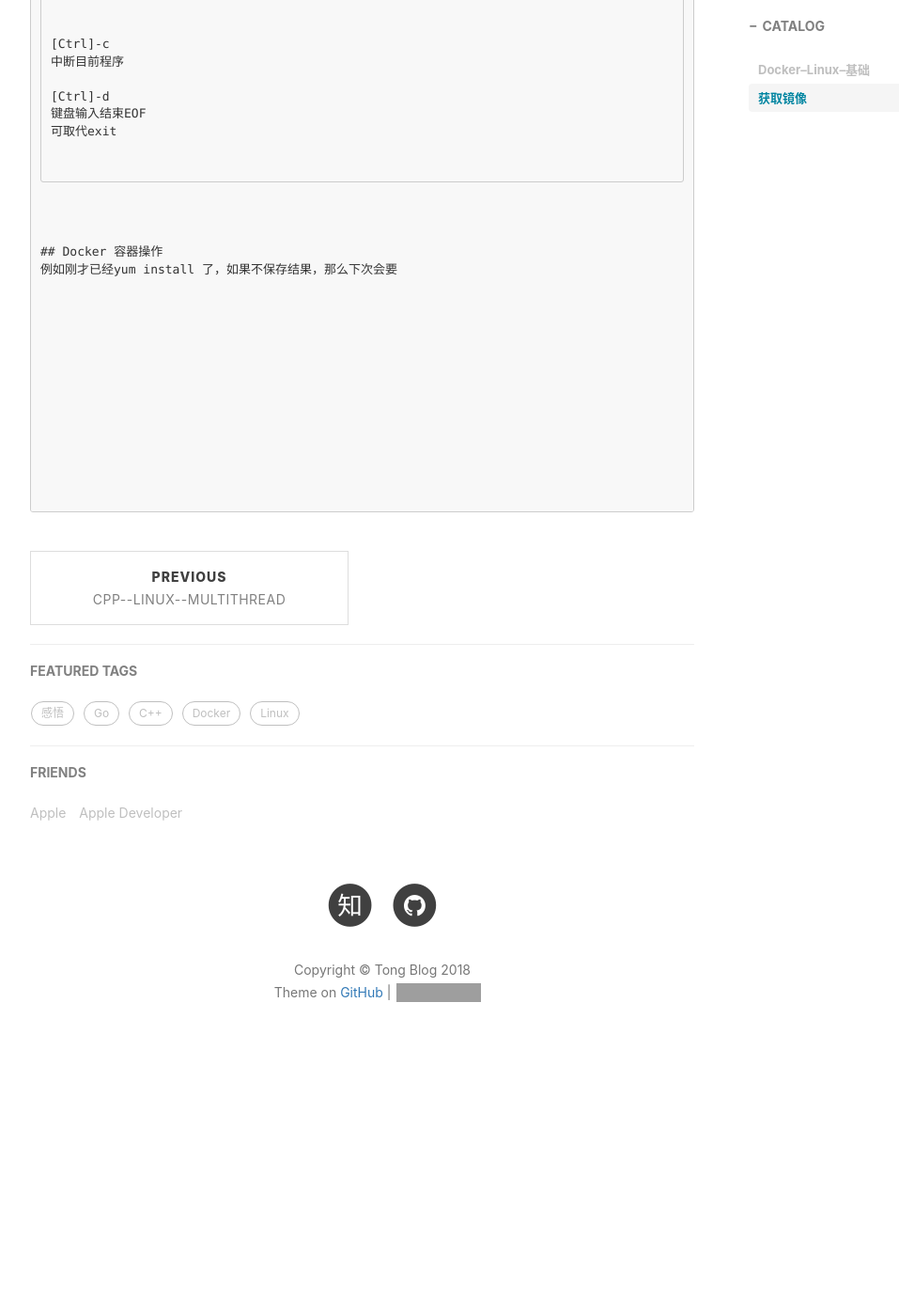
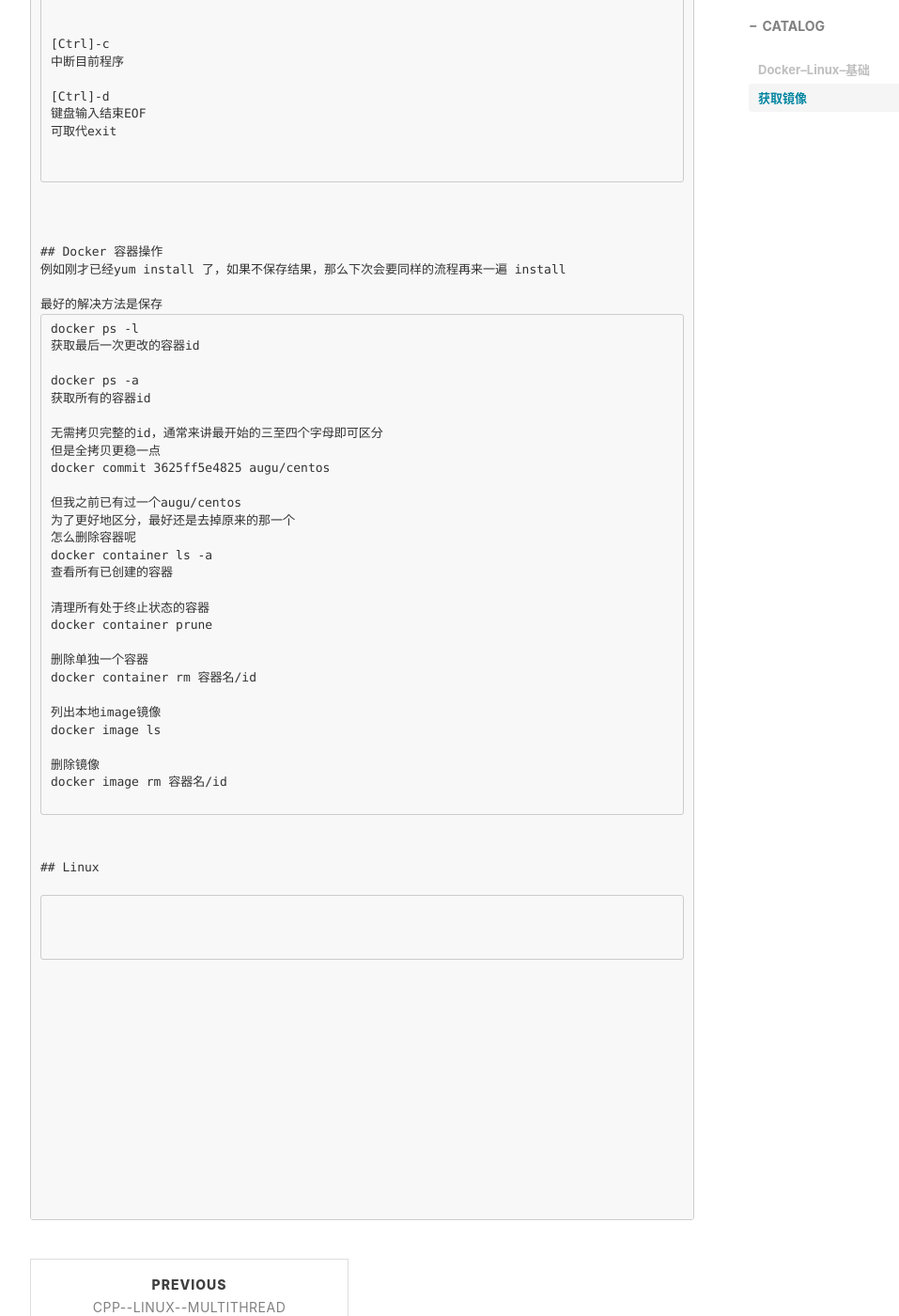
Before and after one commit to AugustineTong/TongBlog, a Jekyll site: the page built from _posts/2018-12-13-DockerLinux基础.md, in a window 1280 px wide and 1400 px high, scrolled down 3510 px. Shown: the whole window at 94% size, without its empty margins (233-1190 px from the left). Built offline with Jekyll 4.4.1, drawn with Linux system fonts in a browser that asks for light colours; nearby versions of some CDN libraries; comment, search, counter and statistics services are not loaded; before the commit the page ends 4670 px from its top, so only the background shows below that; grey boxes are pictures that could not be loaded.

Commit message:
Update 2018-12-13-DockerLinux基础.md

```diff
--- a/_posts/2018-12-13-DockerLinux基础.md
+++ b/_posts/2018-12-13-DockerLinux基础.md
@@ -177,4 +177,44 @@ yum install bash-completion
 
 
 ## Docker 容器操作
-例如刚才已经yum install 了，如果不保存结果，那么下次会要
+例如刚才已经yum install 了，如果不保存结果，那么下次会要同样的流程再来一遍 install
+
+最好的解决方法是保存
+<pre>
+docker ps -l
+获取最后一次更改的容器id
+
+docker ps -a
+获取所有的容器id
+
+无需拷贝完整的id，通常来讲最开始的三至四个字母即可区分
+但是全拷贝更稳一点
+docker commit 3625ff5e4825 augu/centos
+
+但我之前已有过一个augu/centos
+为了更好地区分，最好还是去掉原来的那一个
+怎么删除容器呢
+docker container ls -a
+查看所有已创建的容器
+
+清理所有处于终止状态的容器
+docker container prune
+
+删除单独一个容器
+docker container rm 容器名/id
+
+列出本地image镜像
+docker image ls
+
+删除镜像
+docker image rm 容器名/id
+
+</pre>
+
+## Linux
+
+<pre>
+
+
+
+</pre>
```
